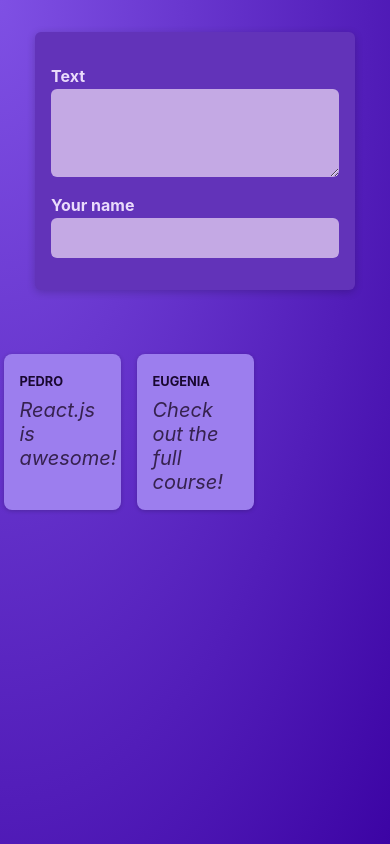
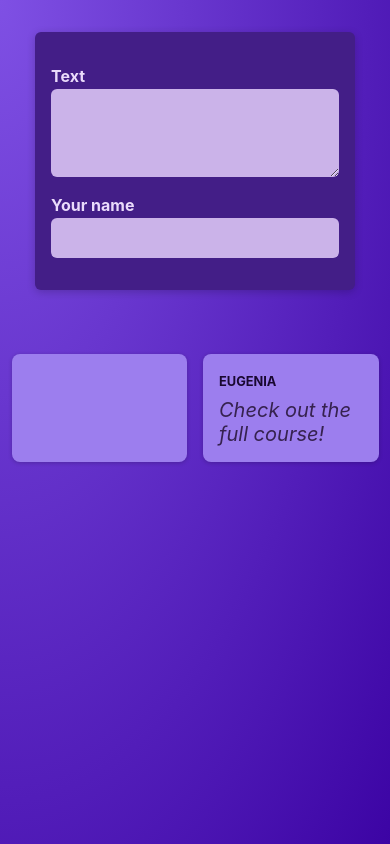
Before and after one commit to eugenia1984/react-and-nextjs-projects, a React (Vite) app in the folder react/post-app/: page / in a window 390 px wide. Built offline with nearby package versions, Linux system fonts and the light colour scheme.

Commit message:
feat: lifting states in post app

```diff
--- a/react/post-app/src/components/NewPost.jsx
+++ b/react/post-app/src/components/NewPost.jsx
@@ -1,22 +1,24 @@
-import classes from './NewPost.module.css';
+import PropTypes from "prop-types";
 
-const NewPost = () => {
-  function changeBodyHandler(event) {
-    console.log(event.target.value);
-  }
+import classes from "./NewPost.module.css";
 
+const NewPost = ({ onBodyChange, onAuthorChange }) => {
   return (
     <form className={classes.form}>
       <p>
         <label htmlFor="body">Text</label>
-        <textarea id="body" required rows={3} onChange={changeBodyHandler}/>
+        <textarea id="body" rows={3} required onChange={onBodyChange} />
       </p>
       <p>
         <label htmlFor="name">Your name</label>
-        <input type="text" id="name" required />
+        <input type="text" id="name"  required onChange={onAuthorChange} />
       </p>
     </form>
   );
-}
+};
 
+NewPost.propTypes = {
+  onBodyChange: PropTypes.function,
+  onAuthorChange: PropTypes.function,
+};
 export default NewPost;
--- a/react/post-app/src/components/NewPost.module.css
+++ b/react/post-app/src/components/NewPost.module.css
@@ -1,5 +1,5 @@
 .form {
-  background-color: #6233b9;
+  background-color: #431e87;
   padding: 1rem;
   width: 20rem;
   margin: 2rem auto;
@@ -22,7 +22,7 @@
   padding: 0.5rem;
   border-radius: 6px;
   border: none;
-  background-color: #c4a9e4;
+  background-color: #cbb3e9;
   color: #28262c;
 }
 
--- a/react/post-app/src/components/Post.jsx
+++ b/react/post-app/src/components/Post.jsx
@@ -1,4 +1,5 @@
 import PropTypes from 'prop-types';
+
 import classes from './Post.module.css';
 
 const Post = ({ author, body }) => {
--- a/react/post-app/src/components/PostList.jsx
+++ b/react/post-app/src/components/PostList.jsx
@@ -1,13 +1,30 @@
-import NewPost from './NewPost';
-import Post from './Post';
-import classes from './PostList.module.css';
+import { useState } from "react";
+
+import NewPost from "./NewPost";
+import Post from "./Post";
+
+import classes from "./PostList.module.css";
 
 const PostsList = () => {
+  const [enteredBody, setEnteredBody] = useState("");
+  const [enteredAuthor, setEnteredAuthor] = useState("");
+
+  const bodyChangeHandler = (event) => {
+    setEnteredBody(event.target.value);
+  };
+
+  const authorChangeHandler = (event) => {
+    setEnteredAuthor(event.target.value);
+  };
+
   return (
     <>
-      <NewPost />
+      <NewPost
+        onBodyChange={bodyChangeHandler}
+        onAuthorChange={authorChangeHandler}
+      />
       <ul className={classes.posts}>
-        <Post author="Pedro" body="React.js is awesome!" />
+        <Post author={enteredAuthor} body={enteredBody} />
         <Post author="Eugenia" body="Check out the full course!" />
       </ul>
     </>
--- a/react/post-app/src/components/PostList.module.css
+++ b/react/post-app/src/components/PostList.module.css
@@ -8,3 +8,10 @@
   grid-template-columns: repeat(3, 30%);
   justify-content: center;
 }
+
+@media all and (max-width: 765px ) {
+  .posts {
+    grid-template-columns: repeat(2, 45%);
+    max-width: 40rem;
+  }
+}
```
Also changed, not shown: 2 other files (tests, documents, lock files or other folders).
